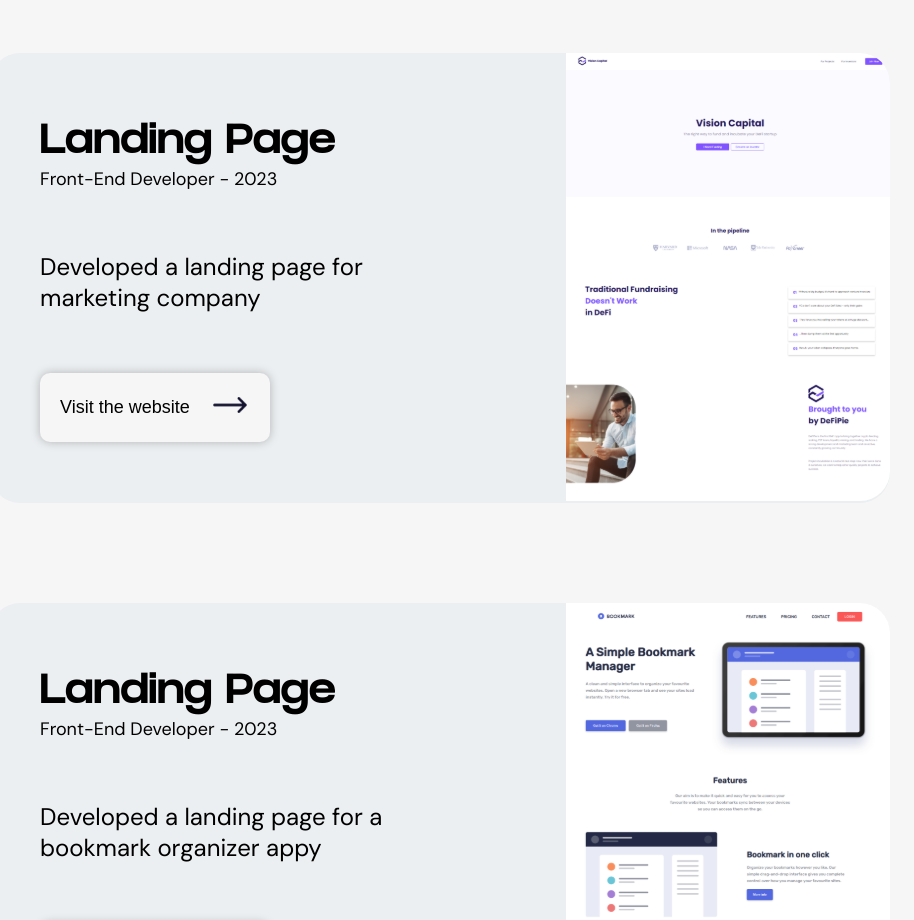
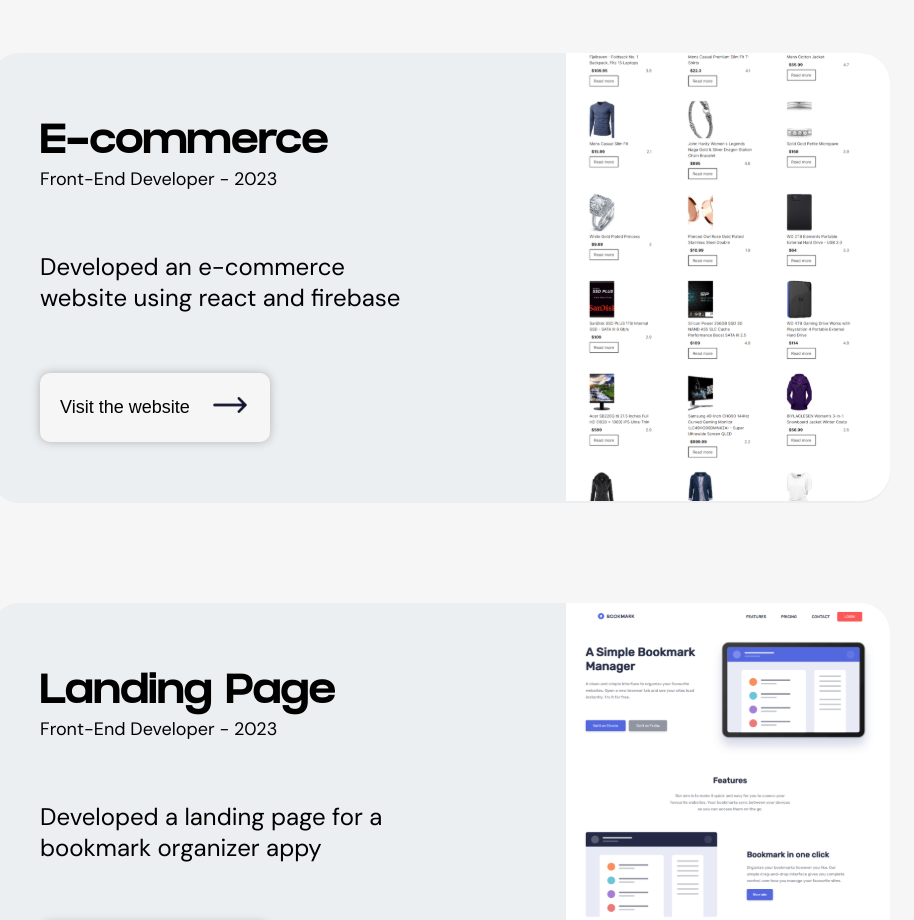
Before and after one commit to Uneebbhat/uneebbhatti, a React (Create React App) app: page / in a window 1280 px wide. Shown: the part 1360-2280 px from the top of the page, without its empty margins (200-1114 px from the left). Built offline with nearby package versions, Linux system fonts and the light colour scheme.

Commit message:
new project added

```diff
--- a/src/Components/Pages/Home/Portfolio/Portfolio.js
+++ b/src/Components/Pages/Home/Portfolio/Portfolio.js
@@ -28,9 +28,6 @@ export default function Portfolio() {
           </div>
           <div className="portfolio">
             <div className="portfolio-card-wrapper">
-              {/* {data.map((item) => (
-                <h1 key={item.id}>{item.title}</h1>
-              ))} */}
               <div className="first">
                 <div className="left">
                   <div className="head">
@@ -61,15 +58,17 @@ export default function Portfolio() {
               <div className="first">
                 <div className="left">
                   <div className="head">
-                    <h2>Landing Page</h2>
+                    <h2>E-commerce</h2>
                     <p>Front-End Developer - 2023</p>
                   </div>
                   <div className="desc">
-                    <p>Developed a landing page for marketing company</p>
+                    <p>
+                      Developed an e-commerce website using react and firebase
+                    </p>
                   </div>
                   <div className="website-link">
                     <Link
-                      to="https://uneebbhat.github.io/vision-capital/"
+                      to="https://react-e-commerce-ivory.vercel.app/"
                       target="_blank">
                       <button className="website-link-btn">
                         Visit the website{" "}
```
Also changed, not shown: src/assets/work2.svg.
